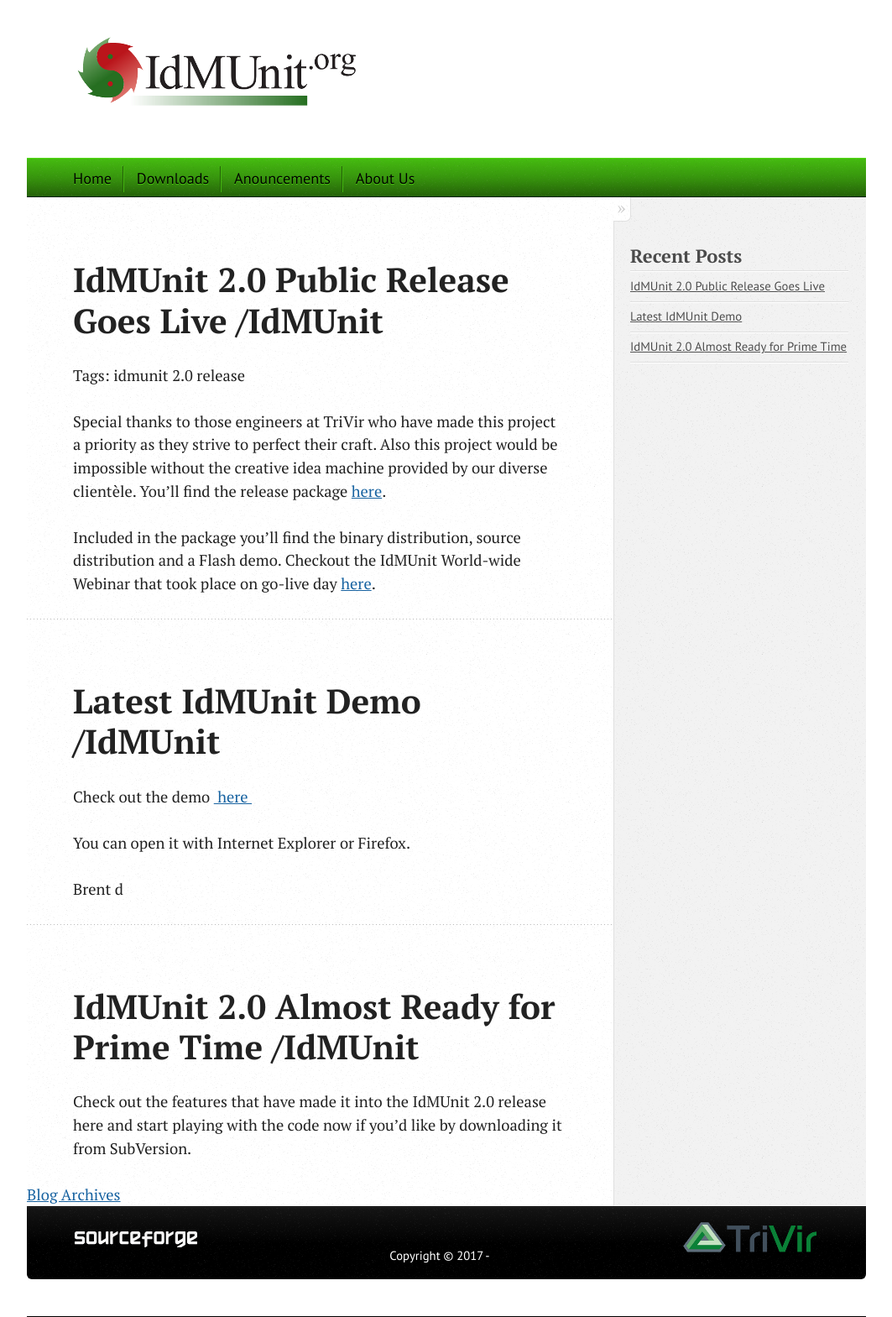
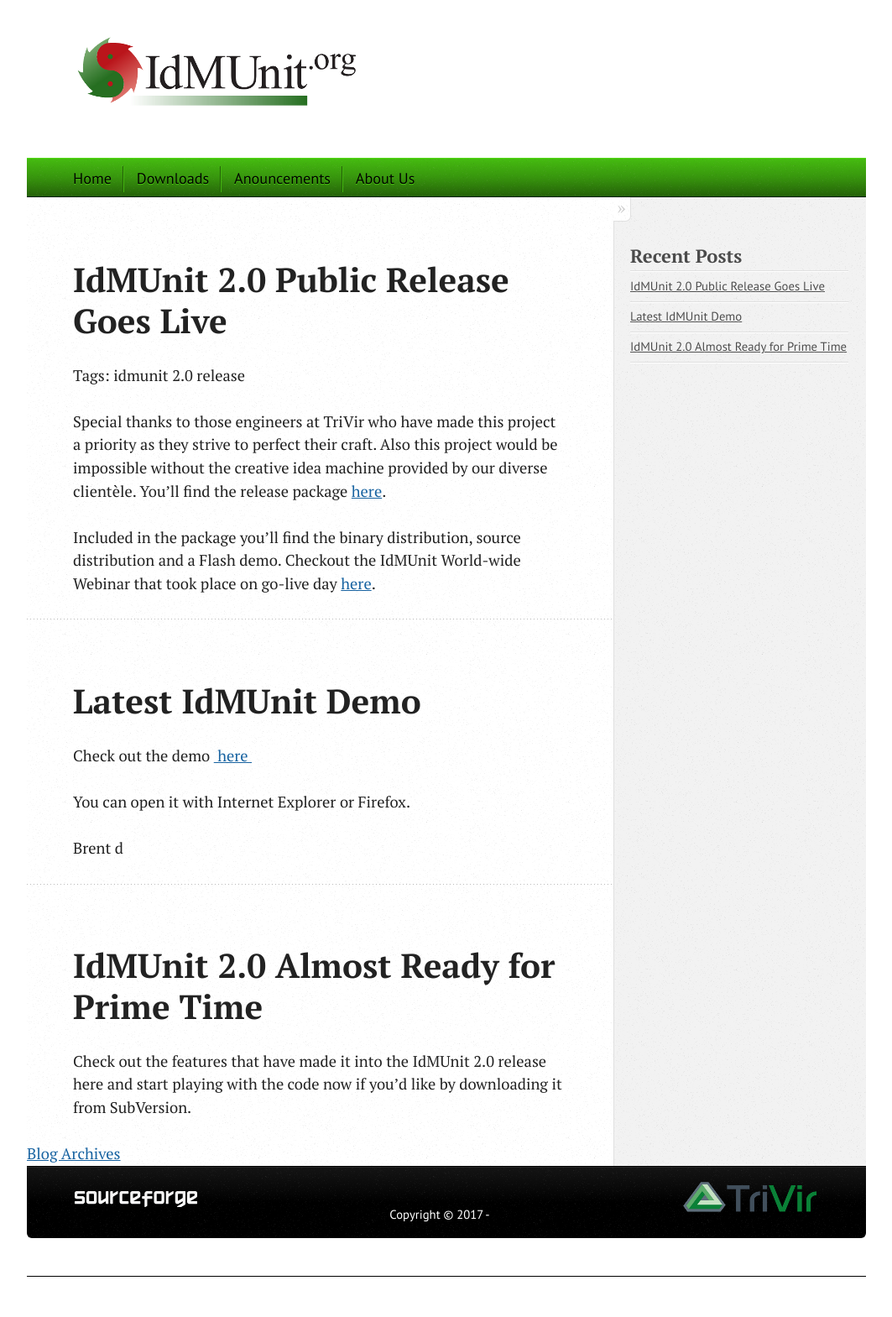
Before and after one commit to devin-trivir/IdMUnit, a Jekyll site: the page built from blog/index.html, in a window 1280 px wide. Shown: the whole page at 84% size, without its empty margins (108-1171 px from the left). Built offline with Jekyll 4.4.1, drawn with Linux system fonts in a browser that asks for light colours; after the commit the page ends 1521 px from its top, so only the background shows below that.

Commit message:
debugging article.html

```diff
--- a/_includes/archive_post.html
+++ b/_includes/archive_post.html
@@ -1,5 +1,5 @@
 {% capture category %}{{ post.categories | size }}{% endcapture %}
-<h1><a href="{{ root_url }}{{ post.url }}">{{post.title}}</a></h1>
+<h1><a href="{{ site.root }}{{ post.url }}">{{post.title}}</a></h1>
 <time datetime="{{ post.date | datetime | date_to_xmlschema }}" pubdate>{{ post.date | date: "<span class='month'>%b</span> <span class='day'>%d</span> <span class='year'>%Y</span>"}}</time>
 {% if category != '0' %}
 <footer>
--- a/_includes/article.html
+++ b/_includes/article.html
@@ -1,15 +1,15 @@
 {% unless page.no_header %}
   <header>
     {% if index %}
-      <h1 class="entry-title"><a href="{{ site.root }}{{ post.url }}">{% if site.titlecase %}{{ post.title | titlecase }}{% else %}{{ post.title }}{% endif %}</a> {{site.root}}</h1>
+      <h1 class="entry-title"><a href="{{ site.root }}{{ post.url }}">{% if site.titlecase %}{{ post.title | titlecase }}{% else %}{{ post.title }}{% endif %}</a></h1>
     {% else %}
-      <h1 class="entry-title">{% if site.titlecase %}{{ page.title | titlecase }}{% else %}{{ page.title }}{% endif %}:-)</h1>
+      <h1 class="entry-title">{% if site.titlecase %}{{ page.title | titlecase }}{% else %}{{ page.title }}{% endif %}</h1>
     {% endif %}
     {% unless page.meta == false %}
       <p class="meta">
         {% include post/date.html %}{{ time }}
         {% if site.disqus_short_name and page.comments != false and site.disqus_show_comment_count == true %}
-         | <a href="{% if index %}{{ root_url }}{{ post.url }}{% endif %}#disqus_thread">Comments</a>
+         | <a href="{% if index %}{{ site.root }}{{ post.url }}{% endif %}#disqus_thread">Comments</a>
         {% endif %}
       </p>
     {% endunless %}
@@ -20,7 +20,7 @@
   {% capture excerpted %}{{ content | has_excerpt }}{% endcapture %}
   {% if excerpted == 'true' %}
     <footer>
-      <a rel="full-article" href="{{ root_url }}{{ post.url }}">{{ site.excerpt_link }}</a>
+      <a rel="full-article" href="{{ site.root }}{{ post.url }}">{{ site.excerpt_link }}</a>
     </footer>
   {% endif %}
 {% else %}
--- a/_includes/asides/recent_posts.html
+++ b/_includes/asides/recent_posts.html
@@ -3,7 +3,7 @@
   <ul id="recent_posts">
     {% for post in site.posts limit: site.recent_posts %}
       <li class="post">
-        <a href="{{ root_url }}{{ post.url }}">{{ post.title }}</a>
+        <a href="{{ site.root }}{{ post.url }}">{{ post.title }}</a>
       </li>
     {% endfor %}
   </ul>
--- a/_includes/custom/navigation.html
+++ b/_includes/custom/navigation.html
@@ -1,7 +1,7 @@
 <ul class="main-navigation">
-  <li><a href="{{ root_url }}/"> Home </a></li>
-  <li><a href="{{ root_url }}/downloads"> Downloads </a></li>
-  <li><a href="{{ root_url }}/blog"> Anouncements </a></li>
-  <!--<li><a href="{{ root_url }}/blog/archives"> Archives </a></li>-->
-  <li><a href="{{ root_url }}/about_us"> About Us </a></li>
+  <li><a href="{{ site.root }}/"> Home </a></li>
+  <li><a href="{{ site.root }}/downloads"> Downloads </a></li>
+  <li><a href="{{ site.root }}/blog"> Anouncements </a></li>
+  <!--<li><a href="{{ site.root }}/blog/archives"> Archives </a></li>-->
+  <li><a href="{{ site.root }}/about_us"> About Us </a></li>
 </ul>
--- a/_includes/head.html
+++ b/_includes/head.html
@@ -18,11 +18,11 @@
 
   {% capture canonical %}{{ site.url }}{% if site.permalink contains '.html' %}{{ page.url }}{% else %}{{ page.url | remove:'index.html' }}{% endif %}{% endcapture %}
   <link rel="canonical" href="{{ canonical }}">
-  <link href="{{ root_url }}/favicon.png" rel="icon">
-  <link href="{{ root_url }}/stylesheets/screen.css" media="screen, projection" rel="stylesheet" type="text/css">
-  <script src="{{ root_url }}/javascripts/modernizr-2.0.js"></script>
-  <script src="{{ root_url }}/javascripts/ender.js"></script>
-  <script src="{{ root_url }}/javascripts/octopress.js" type="text/javascript"></script>
+  <link href="{{ site.root }}/favicon.png" rel="icon">
+  <link href="{{ site.root }}/stylesheets/screen.css" media="screen, projection" rel="stylesheet" type="text/css">
+  <script src="{{ site.root }}/javascripts/modernizr-2.0.js"></script>
+  <script src="{{ site.root }}/javascripts/ender.js"></script>
+  <script src="{{ site.root }}/javascripts/octopress.js" type="text/javascript"></script>
   <link href="{{ site.subscribe_rss }}" rel="alternate" title="{{site.title}}" type="application/atom+xml">
   {% include custom/head.html %}
   {% include google_analytics.html %}
--- a/blog/index.html
+++ b/blog/index.html
@@ -16,7 +16,7 @@
       {% if paginator.next_page %}
         <a class="prev" href="{{paginator.next_page}}">&larr; Older</a>
       {% endif %}
-      <a href="{{ root_url }}/blog/archives">Blog Archives</a>
+      <a href="{{ site.root }}/blog/archives">Blog Archives</a>
       {% if paginator.previous_page %}
       <a class="next" href="{{paginator.previous_page}}">Newer &rarr;</a>
       {% endif %}
```
